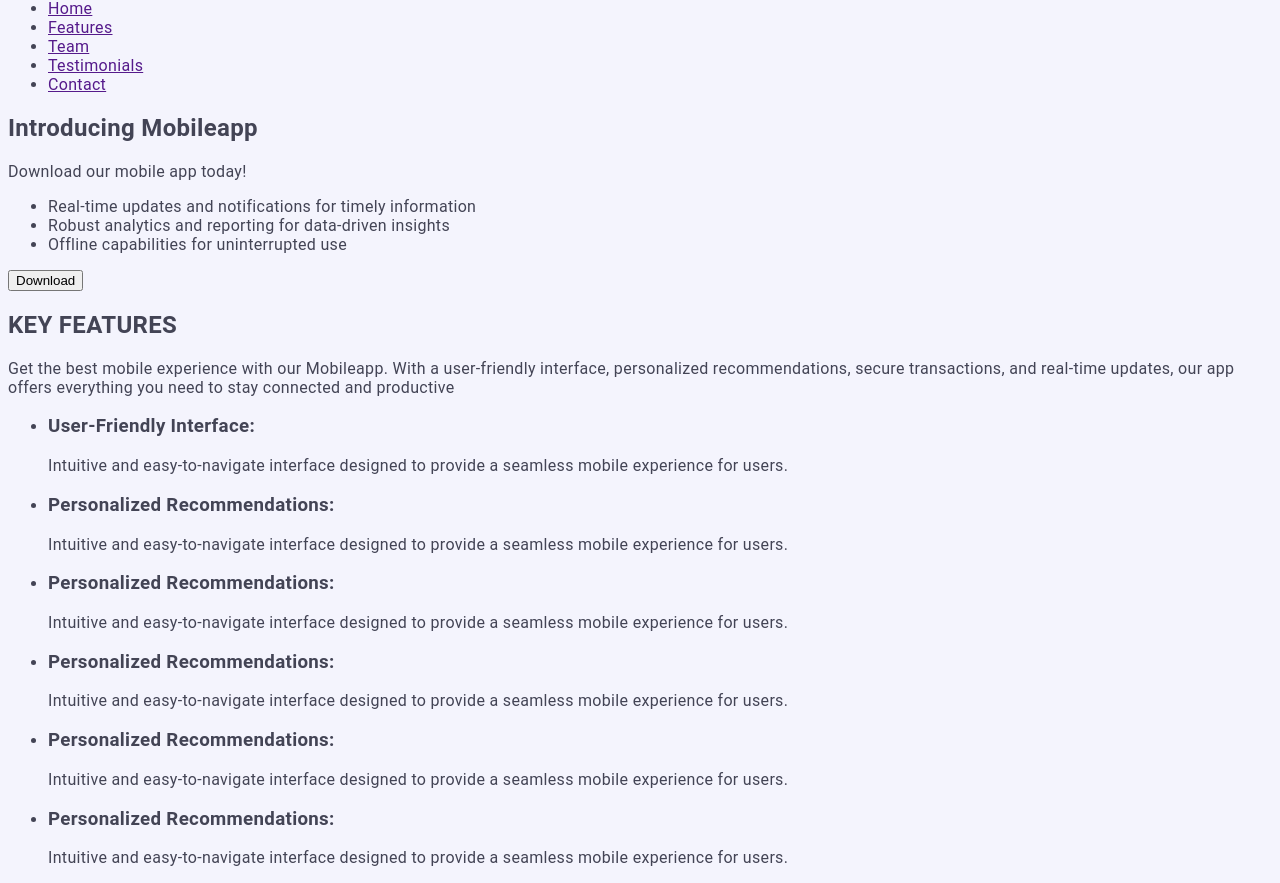
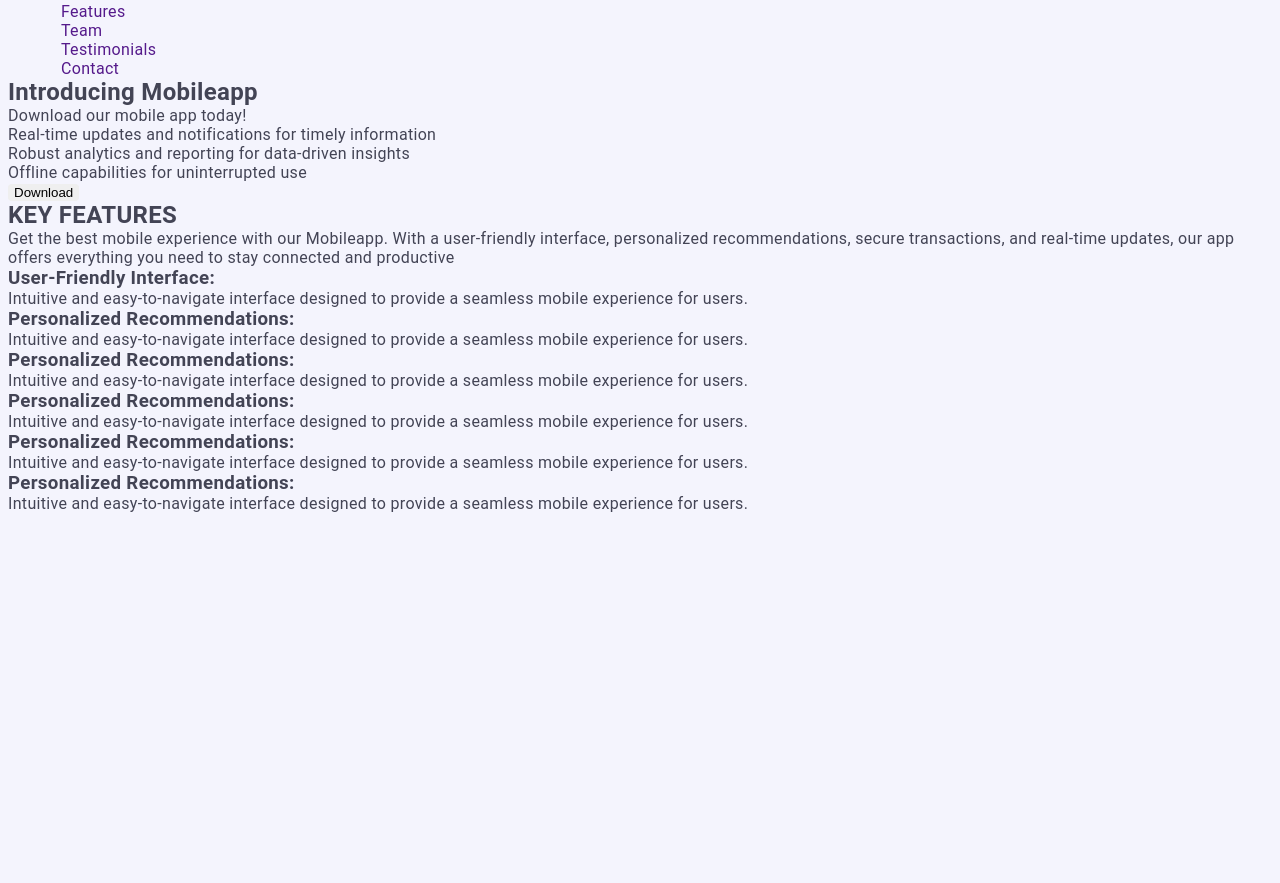
Before and after one commit to ValeraKiorkiian/goit-sunday, a plain HTML site: page index.html in a window 1280 px wide. Shown: the part 44-927 px from the top of the page. After the commit the page ends 800 px from the top, so only its background shows below. Drawn offline with Linux system fonts and the light colour scheme.

Commit message:
add new branch

```diff
--- a/css/index.css
+++ b/css/index.css
@@ -20,3 +20,72 @@ body {
   font-size: 16px;
   letter-spacing: 0.02em;
 }
+
+h1,
+h2,
+h3,
+h4,
+h5,
+h6,
+p {
+  margin: 0;
+}
+
+img {
+  display: block;
+  max-width: 100%;
+  height: auto;
+}
+
+button {
+  cursor: pointer;
+  border: none;
+  border-radius: 4px;
+}
+
+ul,
+ol {
+  list-style: none;
+  margin: 0;
+  padding-left: 0;
+}
+.list {
+  list-style: none;
+  margin: 0;
+  padding-left: 0;
+}
+.link {
+  text-decoration: none;
+}
+
+a {
+  text-decoration: none;
+}
+
+.container {
+  width: 1158px;
+  padding: 0 15px;
+  margin: 0 auto;
+}
+
+.section {
+  padding-top: 120px;
+  padding-bottom: 120px;
+}
+
+/* ---------------------- HEADER ------------------- */
+
+.header {
+}
+.container {
+}
+.header-logo {
+}
+.header-nav {
+}
+.header-list {
+}
+.header-item {
+}
+.header-link {
+}
--- a/index.html
+++ b/index.html
@@ -7,17 +7,25 @@
     <link rel="stylesheet" href="./css/index.css" />
   </head>
   <body>
-    <header>
-      <a href="./index.html" class="logo">Mobileapp</a>
-      <nav>
-        <ul>
-          <li><a href="">Home</a></li>
-          <li><a href="">Features</a></li>
-          <li><a href="">Team</a></li>
-          <li><a href="">Testimonials</a></li>
-          <li><a href="">Contact</a></li>
-        </ul>
-      </nav>
+    <header class="header">
+      <div class="container">
+        <a href="./index.html" class="header-logo">Mobileapp</a>
+        <nav class="header-nav">
+          <ul class="header-list">
+            <li class="header-item"><a class="header-link" href="">Home</a></li>
+            <li class="header-item">
+              <a class="header-link" href="">Features</a>
+            </li>
+            <li class="header-item"><a class="header-link" href="">Team</a></li>
+            <li class="header-item">
+              <a class="header-link" href="">Testimonials</a>
+            </li>
+            <li class="header-item">
+              <a class="header-link" href="">Contact</a>
+            </li>
+          </ul>
+        </nav>
+      </div>
     </header>
     <main>
       <section>
```
